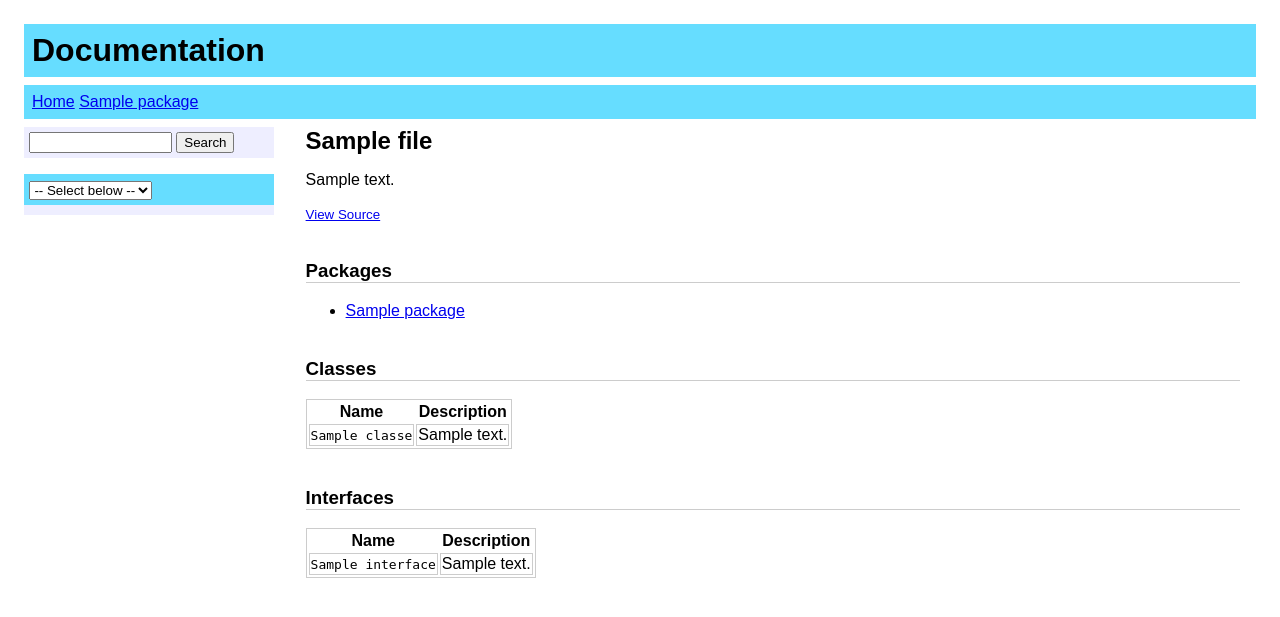
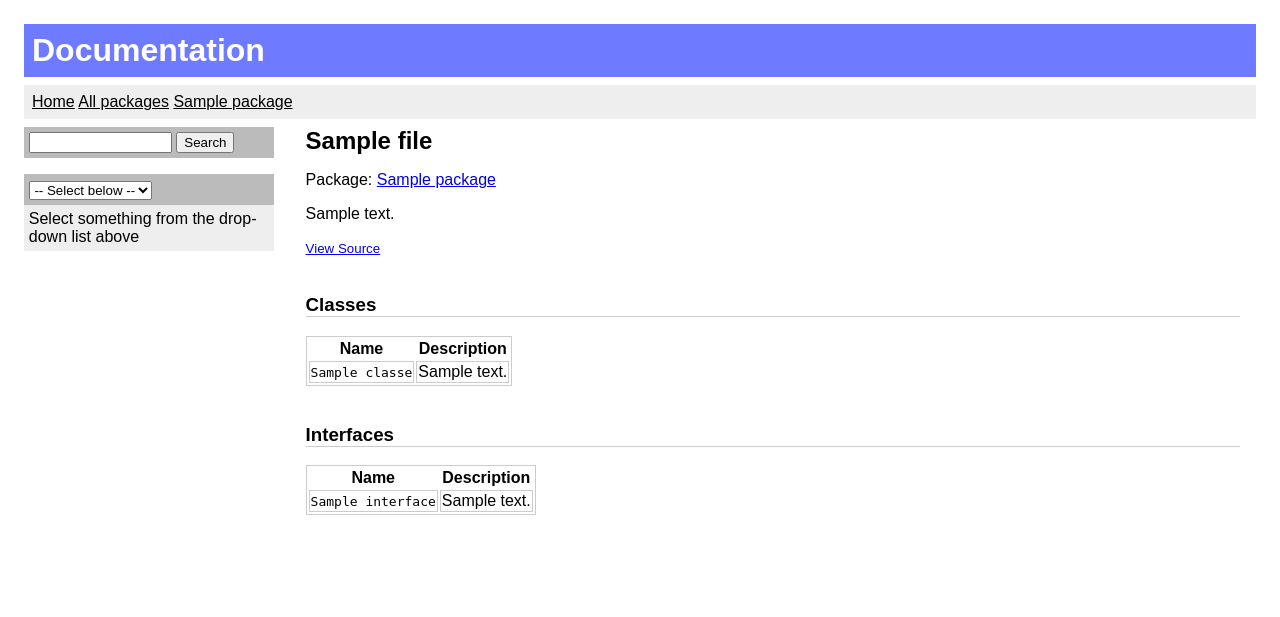
Before and after one commit to Karmabunny/pelzini, a PHP site: page /file.php?id=1 in a window 1280 px wide. Shown: the top 617 px of the page. Run offline with PHP 8.4, Linux system fonts and the light colour scheme; tables that the repository leaves empty or names only in its code hold one stand-in row (values such as "Sample post").

Commit message:
Package changes: Files only have one package. Updated design to be cleaner and simpler and look better

```diff
--- a/src/processor/functions.php
+++ b/src/processor/functions.php
@@ -36,8 +36,10 @@ function parse_doc_comment ($comment) {
 	foreach ($lines as $line) {
 
 	  $line = preg_replace('/^\s/', '', $line);
-		$trimline = trim ($line);
-		//if ($trimline == '') continue;
+	  $line = rtrim($line);
+		$trimline = ltrim($line);
+
+		if ($current != null and $current != '@summary' and $trimline == '') continue;
 
 		// process special words
 		if ($trimline[0] == '@') {
--- a/src/viewer/file.php
+++ b/src/viewer/file.php
@@ -10,35 +10,28 @@ if ($id == 0) {
 		fatal ("<p>Invalid filename!</p>");
 	}
 	$name = mysql_escape ($name);
-	$where = "Name LIKE '{$name}'";
+	$where = "Files.Name LIKE '{$name}'";
 } else {
-	$where = "ID = {$id}";
+	$where = "Files.ID = {$id}";
 }
 
 
 // Get the details of this file
-$q = "SELECT ID, Name, Description FROM Files WHERE {$where} LIMIT 1";
+$q = "SELECT Files.ID, Files.Name, Files.Description, Files.PackageID, Packages.Name AS Package
+  FROM Files
+  INNER JOIN Packages ON Files.PackageID = Packages.ID
+  WHERE {$where} LIMIT 1";
 $res = execute_query ($q);
 $row = mysql_fetch_assoc ($res);
 echo "<h2>{$row['Name']}</h2>";
+
+if ($row['PackageID'] != null) {
+  echo "<p>Package: <a href=\"package.php?id={$row['PackageID']}\">{$row['Package']}</a></p>";
+}
+
 echo "<p>{$row['Description']}</p>";
 echo "<p><small><a href=\"file_source.php?id={$row['ID']}\">View Source</a></small></p>";
 $id = $row['ID'];
-
-
-// Show packages
-$q = "SELECT Packages.ID, Packages.Name FROM Packages
- INNER JOIN FilePackages ON FilePackages.PackageID = Packages.ID
- WHERE FilePackages.FileID = {$id}";
-$res = execute_query($q);
-if (mysql_num_rows($res) > 0) {
-  echo "<h3>Packages</h3>";
-  echo "<ul>\n";
-  while ($row = mysql_fetch_assoc ($res)) {
-    $row['Name'] = htmlspecialchars($row['Name']);
-	  echo "<li><a href=\"package.php?id={$row['ID']}\">{$row['Name']}</a></li>";  }
-  echo "</ul>\n";
-}
 
 
 // Show classes
--- a/src/viewer/head.php
+++ b/src/viewer/head.php
@@ -15,10 +15,10 @@ if (isset($_SESSION['last_selected_type'])) {
   $body = '<body onload="load();">';
 
   echo "<script>
-function load() {
-  change_sidebar_type('{$_SESSION['last_selected_type']}');
-}
-</script>\n";
+    function load() {
+      change_sidebar_type('{$_SESSION['last_selected_type']}');
+    }
+  </script>\n";
 }
 ?>
 
@@ -31,13 +31,14 @@ function load() {
 
 <div class="navigation">
   <a href="index.php">Home</a>
+  <a href="select_package.php">All packages</a>
 
   <?php
   $q = "SELECT ID, Name FROM Packages ORDER BY Name";
   $res = execute_query($q);
   while ($row = mysql_fetch_assoc($res)) {
     $row['Name'] = htmlspecialchars($row['Name']);
-    echo "<a href=\"package.php?id={$row['ID']}\">{$row['Name']}</a> ";
+    echo "<a href=\"select_package.php?id={$row['ID']}\">{$row['Name']}</a> ";
   }
   ?>
 </div>
@@ -45,18 +46,15 @@ function load() {
 <table class="main">
 <tr>
 <td class="sidebar">
-  <div class="box">
-    <div>
+  <div class="box-nohead">
     <form action="search.php" method="get">
       <input type="text" name="q" style="width: 135px;">
       <input type="submit" value="Search">
     </form>
-    </div>
   </div>
 
   <script>
   function change_sidebar_type(type) {
-    if (type == '') return;
     ajax_request('ajax/get_items.php?type=' + type, change_sidebar_type_process)
   }
 
@@ -64,22 +62,25 @@ function load() {
     var items = top_node.getElementsByTagName('item');
     var type = top_node.firstChild.getAttribute('type');
 
-    switch (type) {
-      case 'classes':   var base_url = 'class.php'; break;
-      case 'functions': var base_url = 'function.php'; break;
-      case 'files':     var base_url = 'file.php'; break;
-      case 'packages':  var base_url = 'package.php'; break;
-    }
-
-    var select = document.getElementById('sidebar_type_select');
-    select.value = type;
-
     var box = document.getElementById('sidebar_items');
 
     while (box.firstChild) {
       box.removeChild(box.firstChild);
     }
 
+    switch (type) {
+      case 'classes':   var base_url = 'class.php'; break;
+      case 'functions': var base_url = 'function.php'; break;
+      case 'files':     var base_url = 'file.php'; break;
+      default:
+        box.appendChild(document.createTextNode('Select something from the drop-down list above'));
+        return;
+    }
+
+    var select = document.getElementById('sidebar_type_select');
+    select.value = type;
+
+    // populate the items
     for (var i = 0; i < items.length; i++) {
       var item_name = items[i].firstChild.data;
       var item_id = items[i].getAttribute('id');
@@ -95,6 +96,11 @@ function load() {
       p.appendChild(a);
       box.appendChild(p);
     }
+
+    // show a 'nothing was found' message
+    if (! box.firstChild) {
+      box.appendChild(document.createTextNode('Nothing was found for this package'));
+    }
   }
   </script>
 
@@ -104,10 +110,11 @@ function load() {
       <option value="classes">Classes</option>
       <option value="functions">Functions</option>
       <option value="files">Files</option>
-      <option value="packages">Packages</option>
     </select></h2>
 
-    <div id="sidebar_items"></div>
+    <div id="sidebar_items">
+      Select something from the drop-down list above
+    </div>
   </div>
 </td>
 
--- a/src/viewer/package.php
+++ b/src/viewer/package.php
@@ -19,8 +19,7 @@ $row['Name'] = htmlspecialchars($row['Name']);
 <?php
 $q = "SELECT Files.ID, Files.Name, Files.Description
   FROM Files
-  INNER JOIN FilePackages ON FilePackages.FileID = Files.ID
-  WHERE FilePackages.PackageID = {$id}";
+  WHERE Files.PackageID = {$id}";
 $res = execute_query ($q);
 while ($row = mysql_fetch_assoc ($res)) {
   // encode for output
--- a/src/viewer/style.css
+++ b/src/viewer/style.css
@@ -1,11 +1,11 @@
 body {
+  font-family: sans-serif;
   padding: 0.5em;
-  font-family: sans-serif;
 }
 
 div.header {
-  background-color: #6DF;
-  color: black;
+  background-color: #6e7aff;
+  color: white;
   padding: 0.5em;
   margin: 0.5em;
 }
@@ -16,10 +16,14 @@ div.header h1 {
 }
 
 div.navigation {
-  background-color: #6DF;
+  background-color: #eee;
   color: black;
   padding: 0.5em;
   margin: 0.5em;
+}
+
+div.navigation a {
+  color: black;
 }
 
 div.container {
@@ -40,8 +44,16 @@ td.sidebar {
   padding: 0px;
 }
 
+div.box-nohead {
+  background-color: #bbb;
+  color: black;
+  margin: 0px;
+  margin-bottom: 1em;
+  padding: 0.3em;
+}
+
 div.box {
-  background-color: #EEF;
+  background-color: #eee;
   color: black;
   margin: 0px;
   margin-bottom: 1em;
@@ -50,7 +62,7 @@ div.box {
 div.box h2 {
   font-size: large;
   margin: 0px;
-  background-color: #6DF;
+  background-color: #bbb;
   padding: 0.3em;
 }
 
```
Also changed, not shown: src/processor/mysql_outputter.php (+18 -21 lines), src/processor/parser_file.php (+5 -8 lines), src/viewer/ajax/get_items.php (+29 -8 lines), src/viewer/index.php (+1 -18 lines), src/viewer/select_package.php (added, +15 -0 lines).
